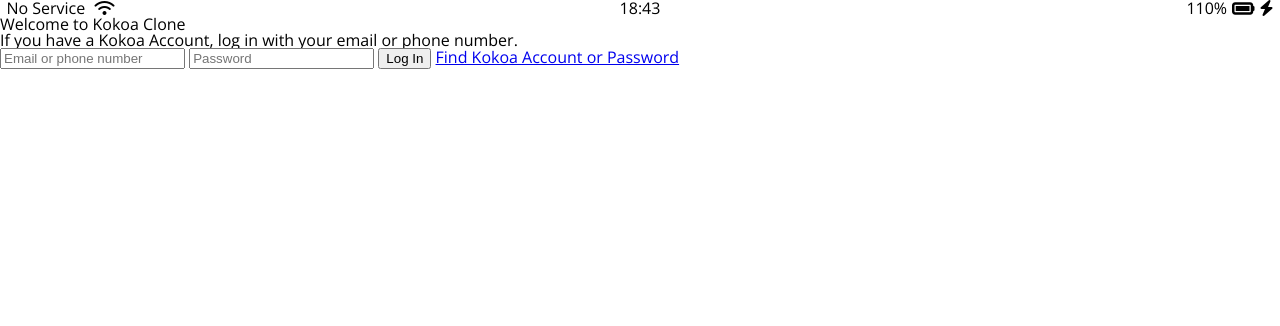
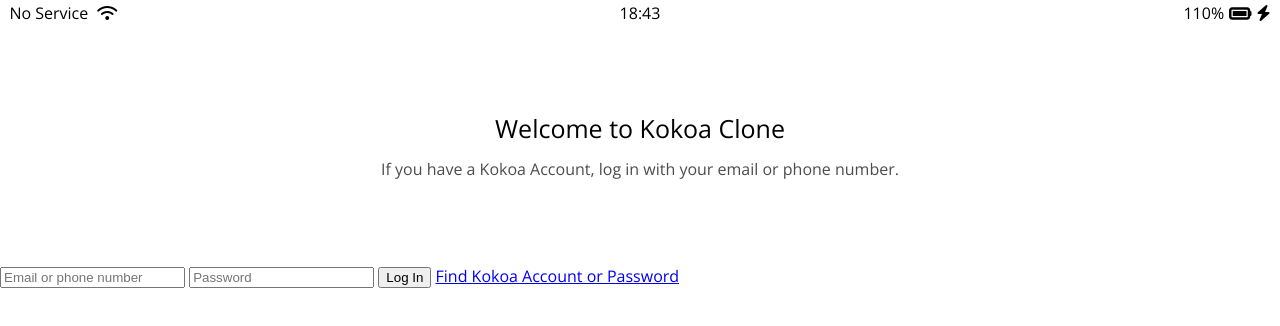
Before and after one commit to hjbaek91/kokoa-clone-2022, a plain HTML site: page index.html in a window 1280 px wide. Drawn offline with nearby package versions, Linux system fonts and the light colour scheme.

Commit message:
Adjusted sizes for welcome header

```diff
--- a/css/status-bar.css
+++ b/css/status-bar.css
@@ -1,6 +1,7 @@
 .status-bar {
   display: flex;
   justify-content: center;
+  padding: 5px 3px;
 }
 
 .status-bar__column {
--- a/css/style.css
+++ b/css/style.css
@@ -5,3 +5,21 @@
 body {
   font-family: "Open Sans", sans-serif;
 }
+
+.welcome-header {
+  margin: 90px 0;
+  text-align: center;
+  display: flex;
+  flex-direction: column;
+  align-items: center;
+}
+
+.welcome-header__title {
+  margin-bottom: 20px;
+  font-size: 25px;
+}
+
+.welcome-header__text {
+  width: 50%;
+  opacity: 0.7;
+}
```
